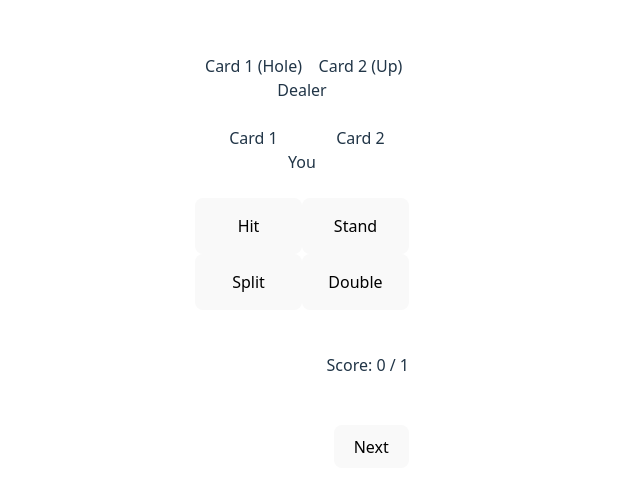
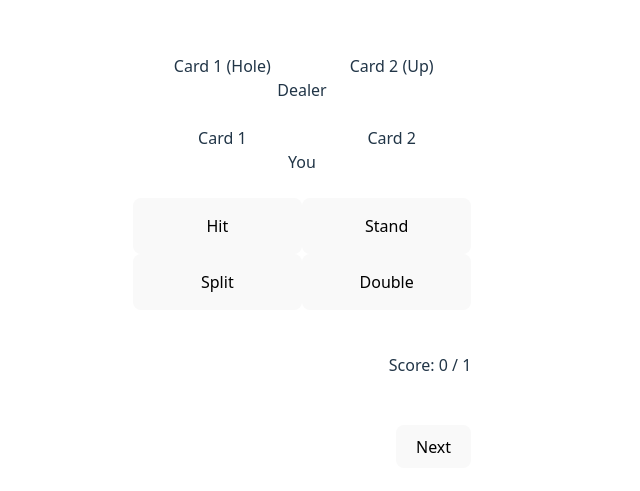
Before and after one commit to BigFatDuck1/blackjack-basic-strategy-trainer, a React (Vite) app: page / in a window 1280 px wide. Shown: the part 123-614 px from the top of the page, without its empty margins (338-978 px from the left). Built offline with nearby package versions, Linux system fonts and the light colour scheme.

Commit message:
Can render answer text correctly through a 'global' correct_state

```diff
--- a/src/App.css
+++ b/src/App.css
@@ -56,6 +56,8 @@
   display: grid;
   min-height: 1.2rem;
   max-height: 1.2rem;
+  min-width: 37ch;
+  max-width: 37ch;
   padding-top: 0.5rem;
 
 }
--- a/src/App.jsx
+++ b/src/App.jsx
@@ -11,6 +11,7 @@ function App() {
   const [correct_answer, setAnswer] = useState("Hit"); // Correct answer for dealer/player pair, passed as state to component
   const [score, setScore] = useState([0, 1]); // first number is score, second number is total questions answered
   const [answered, setAnswered] = useState(false); //false means user has not submitted an answer
+  const [correct_state, setCorrect_state] = useState(false); //true means user answered correctly
 
   if (correct_answer != "Hit") {
     //TODO: hardcoded answer for now, need component to check answer later
@@ -38,9 +39,9 @@ function App() {
       <Buttons
       answer={correct_answer}
       score_array={score} setScore={setScore}
-      answered={answered} setAnswered={setAnswered} />
+      answered={answered} setAnswered={setAnswered} correct_state={correct_state} setCorrect_state={setCorrect_state} />
 
-      <AnswerText answered={answered} correct_answer={correct_answer} score={score} />
+      <AnswerText answered={answered} correct_answer={correct_answer} correct_state={correct_state} />
 
       <div className="score_box">
         <p className="score_text">Score: {score[0]} / {score[1]}</p>
--- a/src/components/AnswerText.jsx
+++ b/src/components/AnswerText.jsx
@@ -1,7 +1,7 @@
 import React, { use } from "react";
 import { useRef, useState } from "react";
 
-function AnswerText({ answered, correct_answer, score }) {
+function AnswerText({ answered, correct_answer, correct_state }) {
 
 
     if (answered == false) {
@@ -12,7 +12,7 @@ function AnswerText({ answered, correct_answer, score }) {
     else if (answered == true) {
         return (
             <div className="answer_text">
-                {1 ? "Correct!" : "Incorrect."} The correct answer is: {correct_answer}
+                {correct_state ? "Correct!" : "Incorrect."} The correct answer is: {correct_answer}
             </div>
         )
     }
--- a/src/components/Buttons.jsx
+++ b/src/components/Buttons.jsx
@@ -1,7 +1,7 @@
 import React from "react";
 import { useState } from "react";
 
-function Buttons({ answer, score_array, setScore, answered, setAnswered }) {
+function Buttons({ answer, score_array, setScore, answered, setAnswered, correct_state, setCorrect_state }) {
 
     const button_names = [
         "Hit",
@@ -25,13 +25,14 @@ function Buttons({ answer, score_array, setScore, answered, setAnswered }) {
                     setScore={setScore}
                     answered={answered}
                     setAnswered={setAnswered}
+                    global_correct_state={correct_state} setGlobalCorrect_state={setCorrect_state}
                 />
             ))}
         </div>
     )
 }
 
-function Click({ currentAnswer, name, score_array, setScore, answered, setAnswered }) {
+function Click({ currentAnswer, name, score_array, setScore, answered, setAnswered, global_correct_state, setGlobalCorrect_state }) {
 
     const score = score_array[0];
     const total = score_array[1];
@@ -50,11 +51,13 @@ function Click({ currentAnswer, name, score_array, setScore, answered, setAnswer
             //Update global counter
             setScore([score + 1, total]);
             setCorrectState(true);
+            setGlobalCorrect_state(true);
         }
         else if (currentAnswer != name) {
             setScore([score, total]);
             //Display correct answer
             setCorrectState(false);
+            setGlobalCorrect_state(false);
         }
     }
 
```
